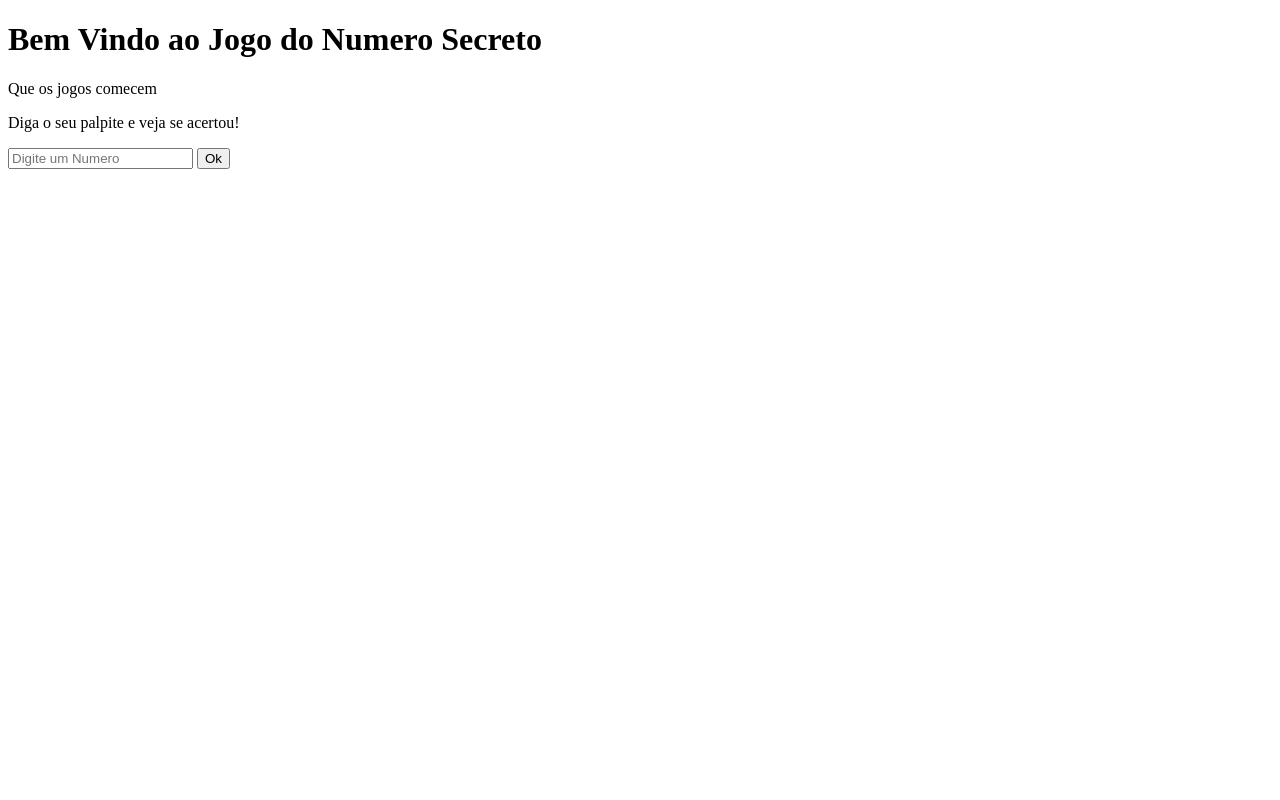
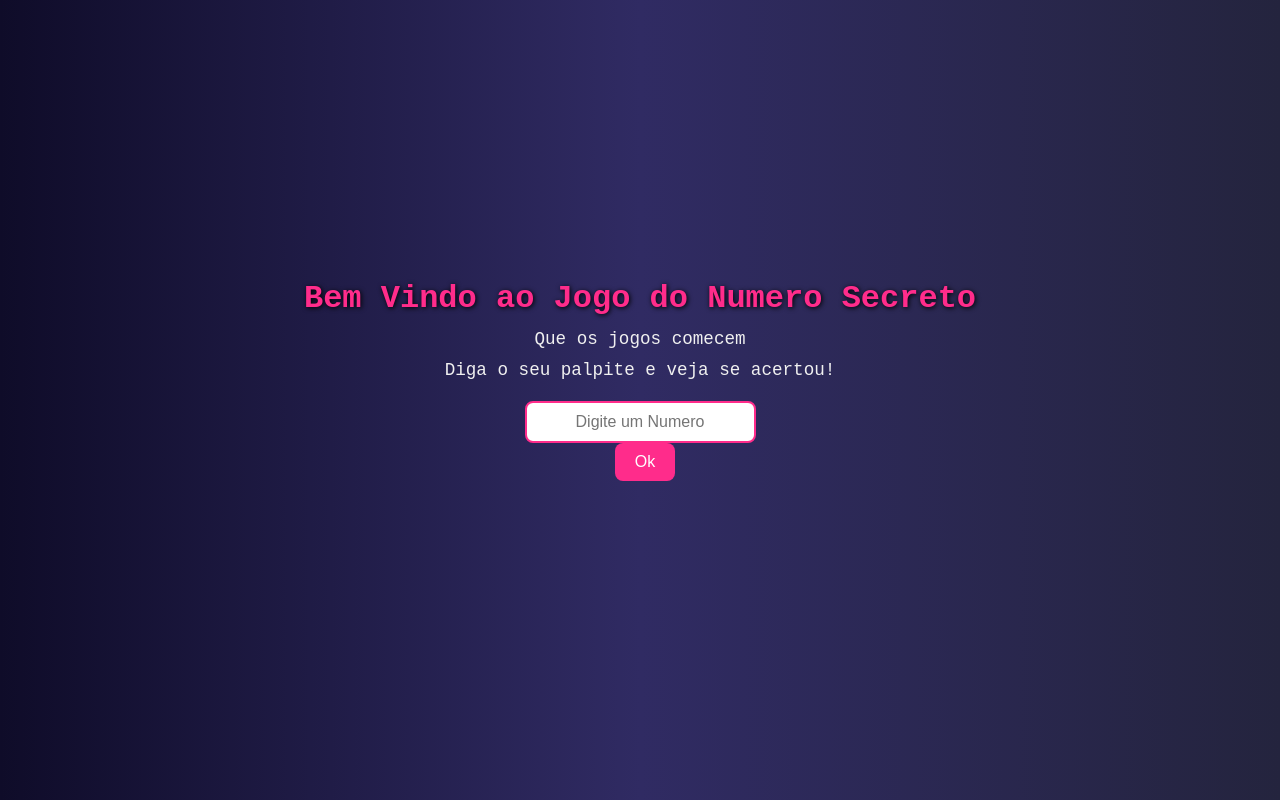
Before and after one commit to RatoMolhado73/JogoDoNumeroSecreto, a plain HTML site: page index.html in a window 1280 px wide. Drawn offline with Linux system fonts and the light colour scheme.

Commit message:
Update index.html
adicionando link do css

```diff
--- a/index.html
+++ b/index.html
@@ -3,6 +3,7 @@
         <head>
             <meta charset="UTF-8">
             <title>JogoDoNumeroSecreto🤓</title>
+            <link rel="stylesheet" href="styleJG.css">
         </head>
         <body>
 
```
